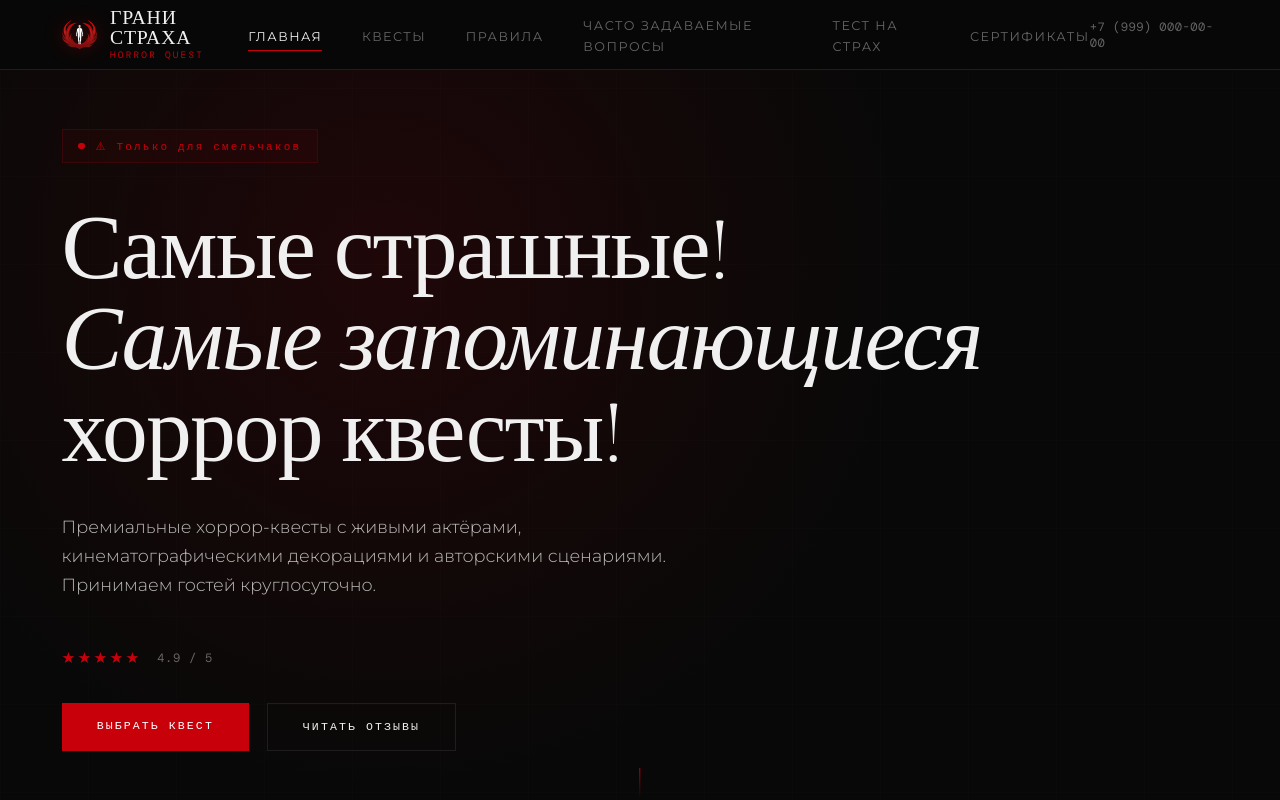
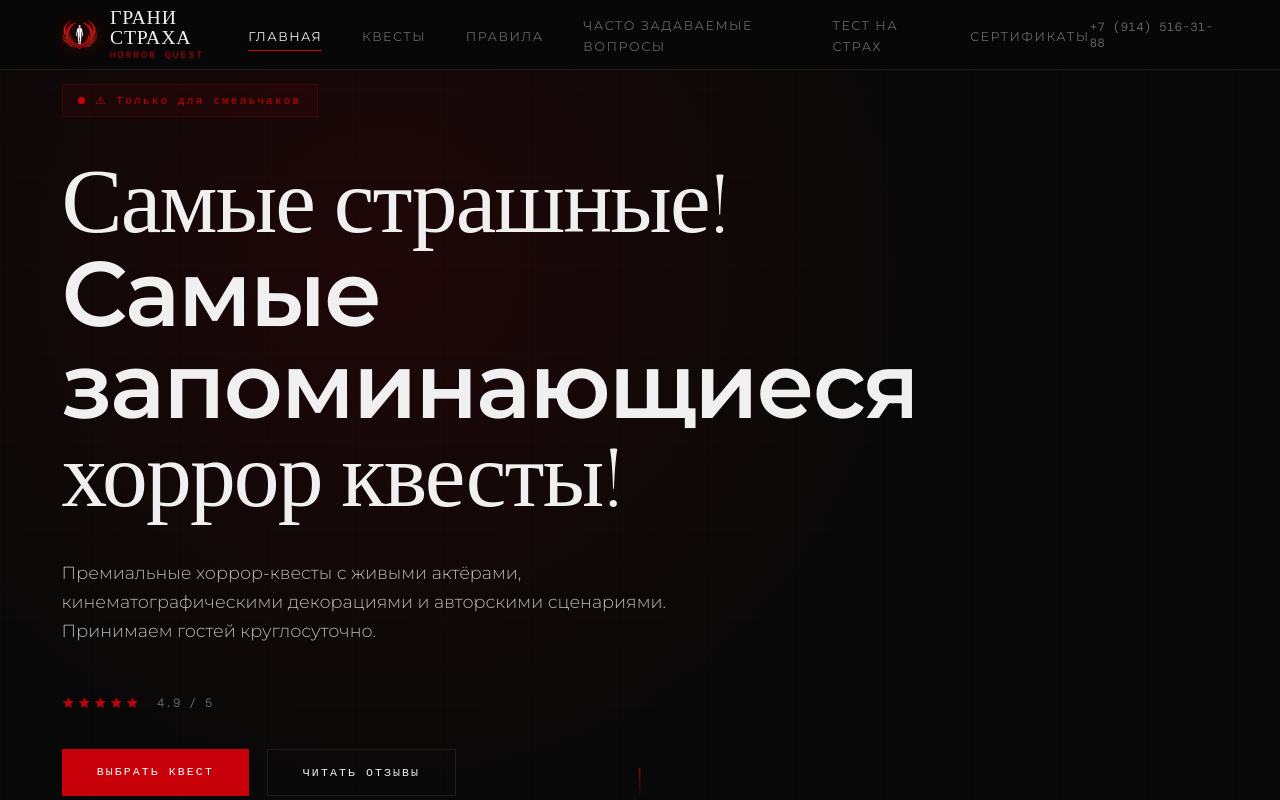
Before and after one commit to Beluga-a/grani, a Next.js app: page / in a window 1280 px wide. Shown: the top 800 px of the page. Built offline with nearby package versions, Linux system fonts and the light colour scheme; no server answers; the database is empty; a web font is replaced by a local one.

Commit message:
Fix phone in nav, remove double footer, update certificates, bold hero font

```diff
--- a/components/Hero.tsx
+++ b/components/Hero.tsx
@@ -6,7 +6,7 @@ export default function Hero() {
       <div className="hero-content">
         <div className="hero-warning">⚠ Только для смельчаков</div>
         <h1 className="hero-title">
-          Самые страшные!<em>Самые запоминающиеся</em>хоррор квесты!
+          Самые страшные!<em style={{ fontFamily: "Montserrat, sans-serif", fontWeight: 700, fontStyle: "normal" }}>Самые запоминающиеся</em>хоррор квесты!
         </h1>
         <p className="hero-desc">
           Премиальные хоррор-квесты с живыми актёрами, кинематографическими
--- a/components/Nav.tsx
+++ b/components/Nav.tsx
@@ -57,7 +57,7 @@ export default function Nav() {
       </ul>
 
       <div className="nav-right">
-        <span className="nav-phone">+7 (999) 000-00-00</span>
+        <a className="nav-phone" href="tel:+79145163188">+7 (914) 516-31-88</a>
         {session ? (
           <div className="nav-user">
             {session.user?.image && (
```
Also changed, not shown: app/certificates/page.tsx (+3 -4 lines).
